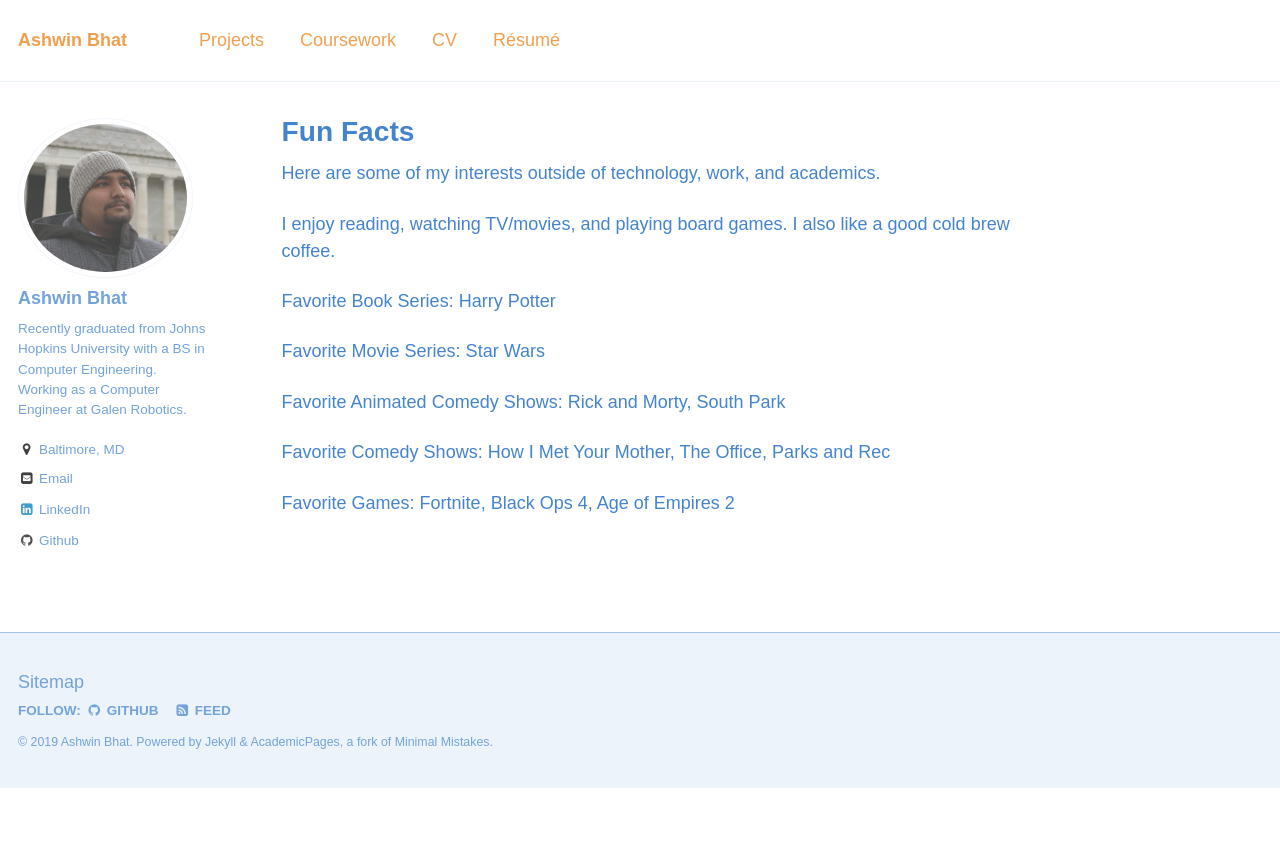
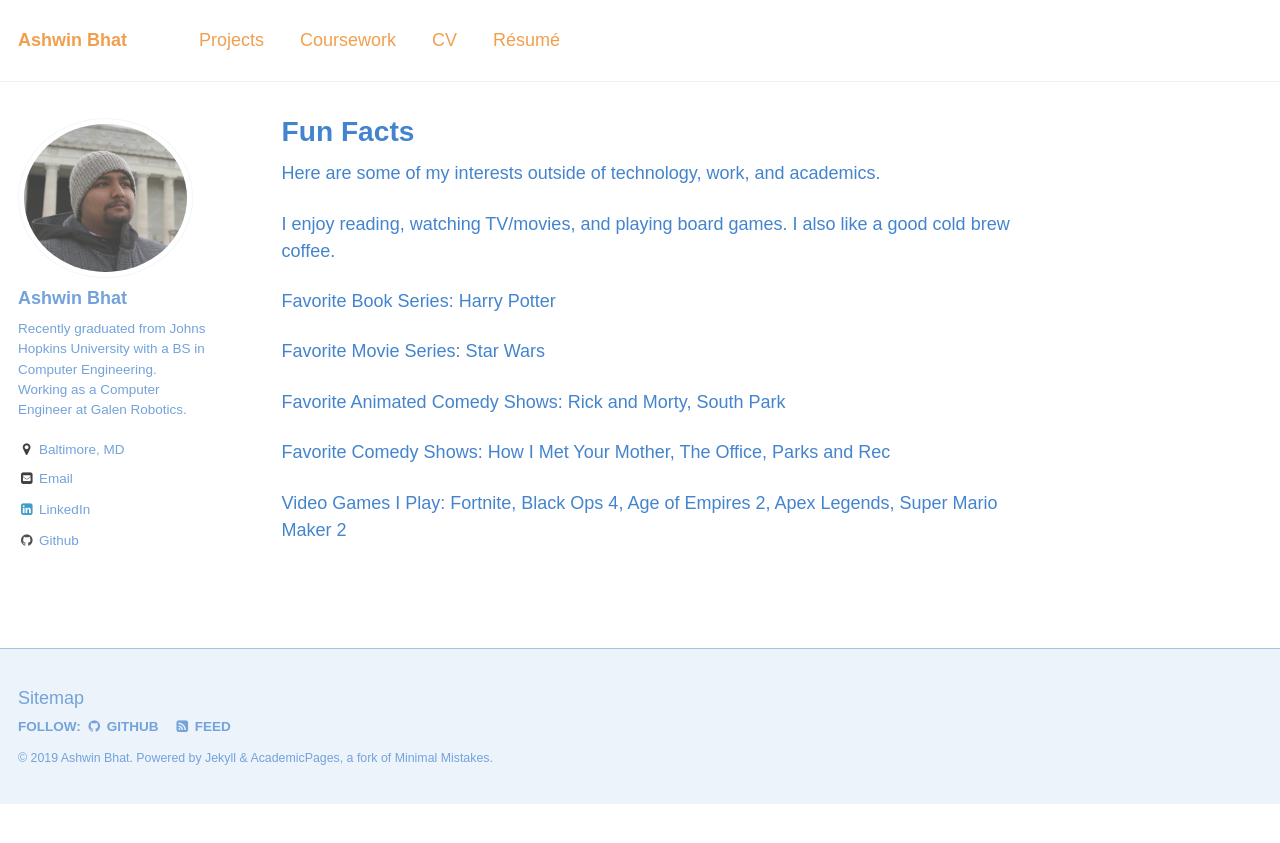
Before and after one commit to The-Shwin/the-shwin.github.io, a Jekyll site: the page built from _pages/fun_facts.md, in a window 1280 px wide. Shown: the top 843 px of the page. Built offline with Jekyll 4.4.1, drawn with Linux system fonts in a browser that asks for light colours; some web fonts are replaced.

Commit message:
Update fun_facts.md

```diff
--- a/_pages/fun_facts.md
+++ b/_pages/fun_facts.md
@@ -17,4 +17,4 @@ Favorite Animated Comedy Shows: Rick and Morty, South Park
 
 Favorite Comedy Shows: How I Met Your Mother, The Office, Parks and Rec
 
-Favorite Games: Fortnite, Black Ops 4, Age of Empires 2
+Video Games I Play: Fortnite, Black Ops 4, Age of Empires 2, Apex Legends, Super Mario Maker 2
```
